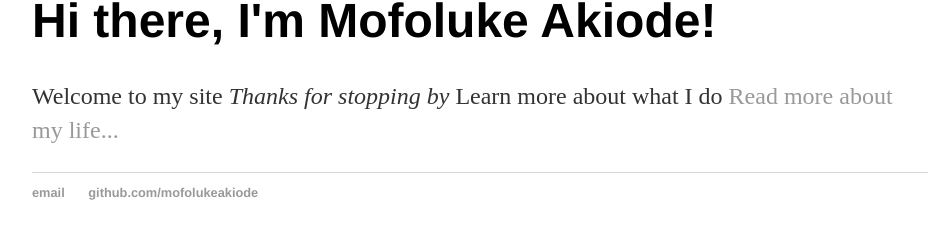
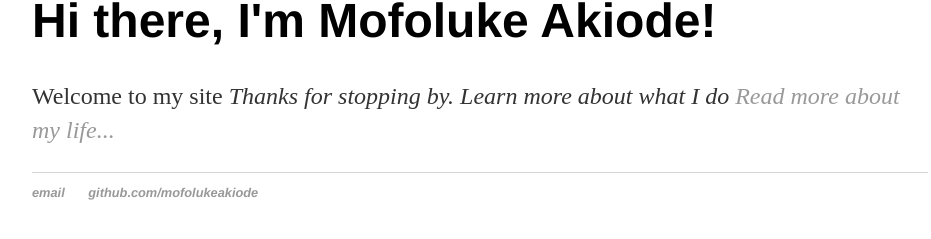
Before and after one commit to mofolukeakiode/mofolukeakiode.github.io, a plain HTML site: page index.html in a window 1280 px wide. Shown: the part 117-356 px from the top of the page, without its empty margins (160-1091 px from the left). Drawn offline with Linux system fonts and the light colour scheme.

Commit message:
Update index.html

```diff
--- a/index.html
+++ b/index.html
@@ -17,7 +17,7 @@
 		<div class="container">
     		<div class="blurb">
         		<h1>Hi there, I'm Mofoluke Akiode!</h1>
-				<p>Welcome to my site <em>Thanks for stopping by</em> Learn more about what I do <a href="/about">Read more about my life...</a></p>
+				<p>Welcome to my site <em>Thanks for stopping by. Learn more about what I do <a href="/about">Read more about my life...</a></p>
     		</div><!-- /.blurb -->
 		</div><!-- /.container -->
 		<footer>
```
